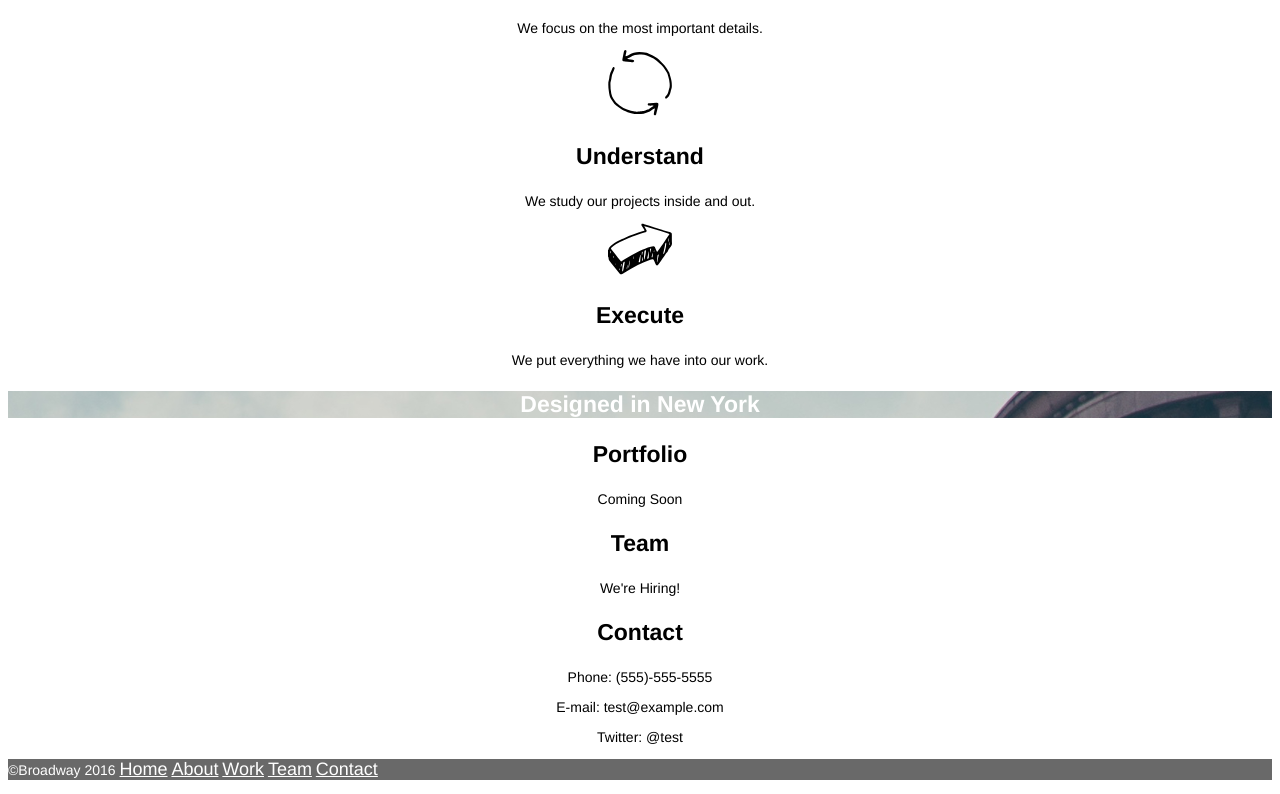
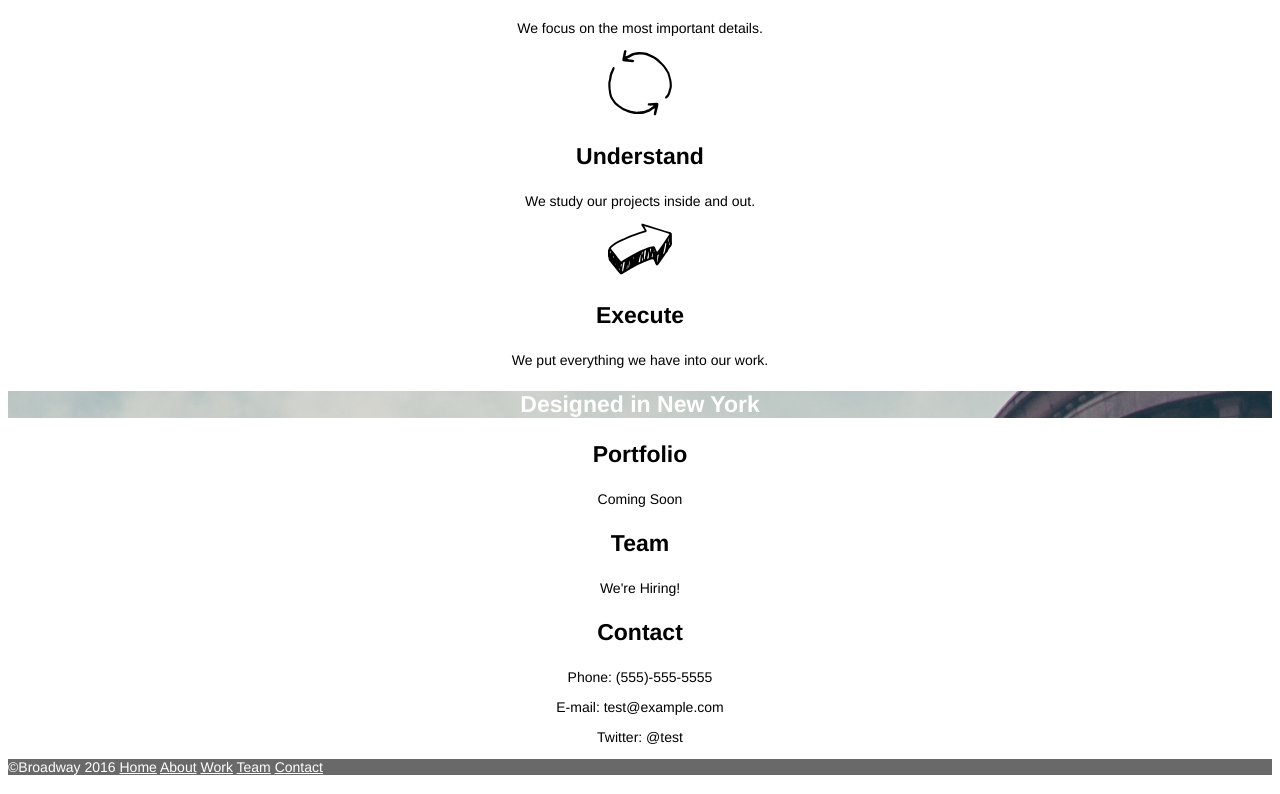
Before and after one commit to REgelhoff/Broadway, a plain HTML site: page index.html in a window 1280 px wide. Shown: the part 533-1327 px from the top of the page. Drawn offline with Linux system fonts and the light colour scheme.

Commit message:
Final version

```diff
--- a/resources/css/style.css
+++ b/resources/css/style.css
@@ -48,5 +48,4 @@ footer {
 
 a {
   color: white;
-  font-size: 18px;
 }
```
